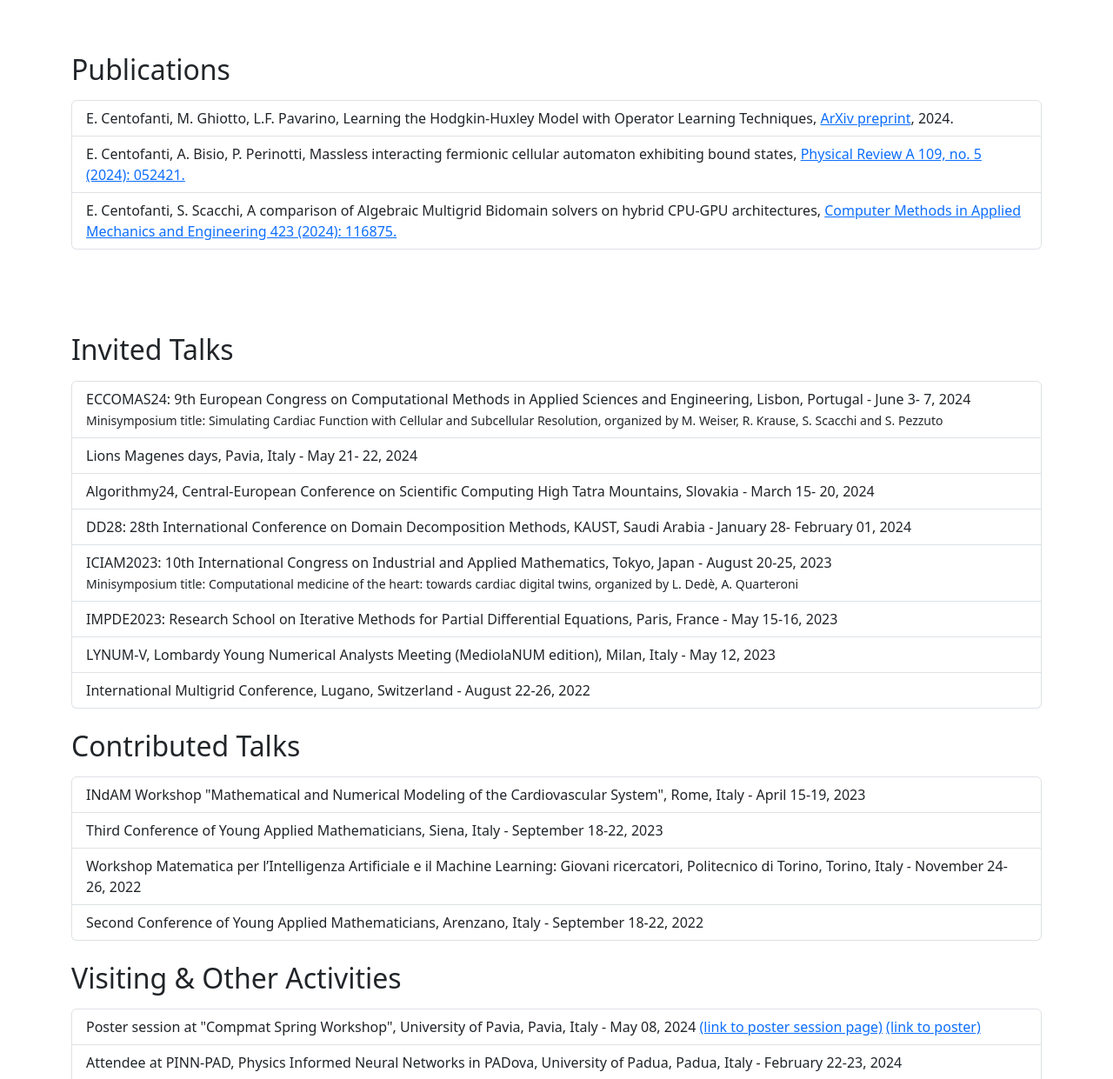
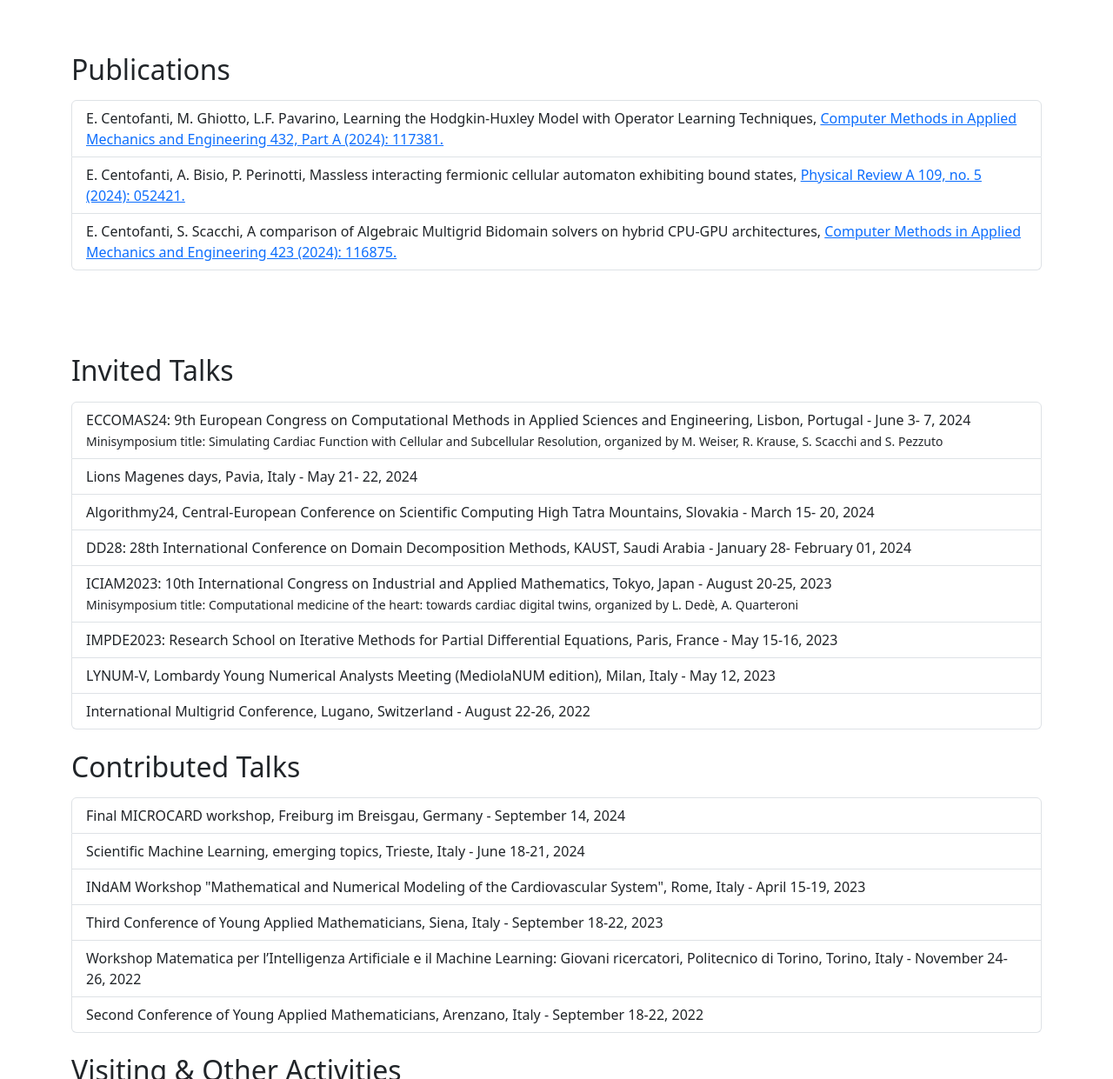
Before and after one commit to edoardo100/edoardo100.github.io, a plain HTML site: page research.html in a window 1280 px wide. Shown: the part 791-2032 px from the top of the page at 87% size. Drawn offline with nearby package versions, Linux system fonts and the light colour scheme.

Commit message:
Updated HH paper and summer 2024

```diff
--- a/research.html
+++ b/research.html
@@ -132,7 +132,7 @@
       <ul class="list-group mt-3">
         <li class="list-group-item">
           E. Centofanti, M. Ghiotto, L.F. Pavarino, Learning the Hodgkin-Huxley Model with Operator Learning Techniques,
-          <a href="https://arxiv.org/abs/2406.02173" target="_blank">ArXiv preprint</a>, 2024.
+          <a href="https://www.sciencedirect.com/science/article/pii/S0045782524006364" target="_blank">Computer Methods in Applied Mechanics and Engineering 432, Part A (2024): 117381.</a>
         </li>
         <li class="list-group-item">
           E. Centofanti, A. Bisio, P. Perinotti, Massless interacting fermionic cellular automaton exhibiting bound states,
@@ -181,6 +181,12 @@
       <!-- Contributed Talks Section -->
       <h2 class="mt-4">Contributed Talks</h2>
       <ul class="list-group mt-3">
+        <li class="list-group-item">
+          Final MICROCARD workshop, Freiburg im Breisgau, Germany - September 14, 2024
+        </li>
+        <li class="list-group-item">
+          Scientific Machine Learning, emerging topics, Trieste, Italy - June 18-21, 2024
+        </li>
         <li class="list-group-item">
           INdAM Workshop "Mathematical and Numerical Modeling of the Cardiovascular System", Rome, Italy - April 15-19, 2023
         </li>
```
